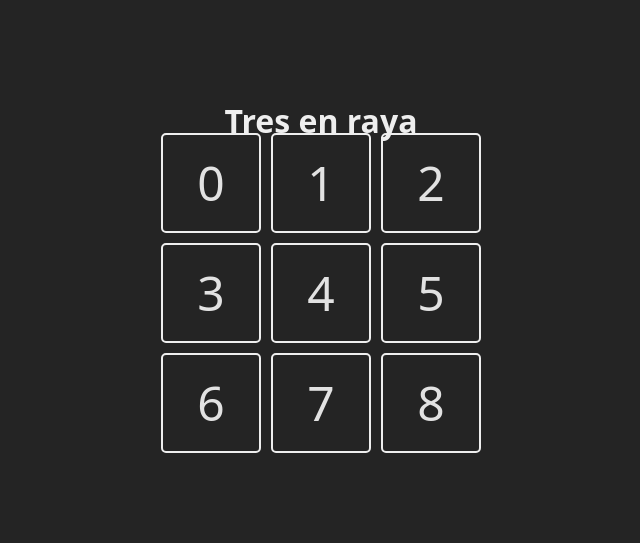
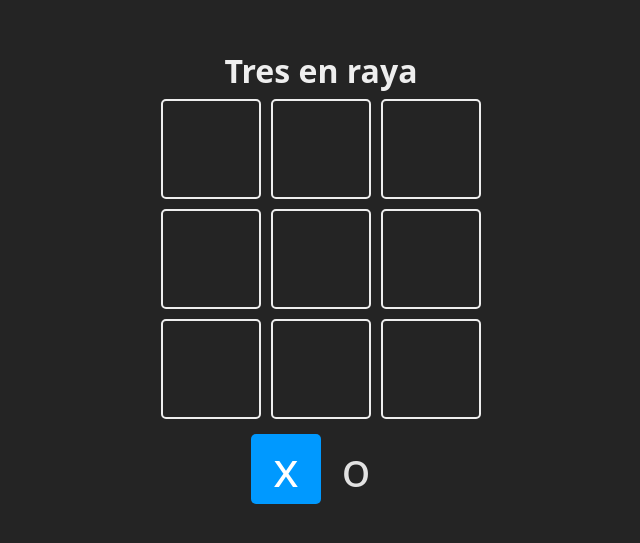
Before and after one commit to Manuelito18/react-Vite, a React (Vite) app in the folder projects/02-tres-en-raya/: page / in a window 1280 px wide. Shown: the part 119-662 px from the top of the page, without its empty margins (319-959 px from the left). Built offline with nearby package versions, Linux system fonts and the light colour scheme.

Commit message:
Añadiendo las cositas pes

```diff
--- a/projects/02-tres-en-raya/src/App.jsx
+++ b/projects/02-tres-en-raya/src/App.jsx
@@ -1,39 +1,60 @@
-const TURNS ={
-  X: 'x',
-  O: 'o',
+import { Children, useState } from "react";
+
+const TURNS = {
+  X: "x",
+  O: "o",
+};
+
+const Square = ({ children, isSelected, updateBoard, index }) => {
+  const className = `square ${isSelected ? 'is-selected' : ''}`
+  const handleClick = () => {
+    updateBoard();
   }
 
-const board = Array(9).fill(null)
-
-const Square = ({ children, updateBoard, index }) => {
-  return(
-    <div className="square">
+  return (
+  <div onClick={handleClick} className={className}>
     {children}
   </div>
 )
+};
+
+function App() {
+  const [board, setBoard] = useState(Array(9).fill(null));
+
+  const [turn, setTurn] = useState(TURNS.X)
+
+  const updateBoard = () => {
+    const newTurn = turn === TURNS.X ? TURNS.O : TURNS.X;
+
+
   }
 
-function App() {
   return (
     <main className="board">
       <h1>Tres en raya</h1>
       <section className="game">
-        {
-          board.map((_, index) => {
+        {board.map((_, index) => {
           return (
             <Square
               key={index}
               index={index}
+              updateBoard={updateBoard}
               >
-                {index}
+                {board[index]}
             </Square>
-            )
-          })
-        }
+          );
+        })}
+      </section>
+      <section className="turn">
+        <Square isSelected={turn == TURNS.X}>
+          {TURNS.X}
+        </Square>
+        <Square isSelected={turn == TURNS.O}>
+          {TURNS.O}
+        </Square>
       </section>
     </main>
-  )
-
+  );
 }
 
-export default App
+export default App;
--- a/projects/02-tres-en-raya/src/index.css
+++ b/projects/02-tres-en-raya/src/index.css
@@ -38,6 +38,7 @@
 
 .board h1 {
   color: #eee;
+  margin-bottom: 16px;
 }
 
 .board button {
```
Lines whose indentation alone changed are shown as unchanged.
